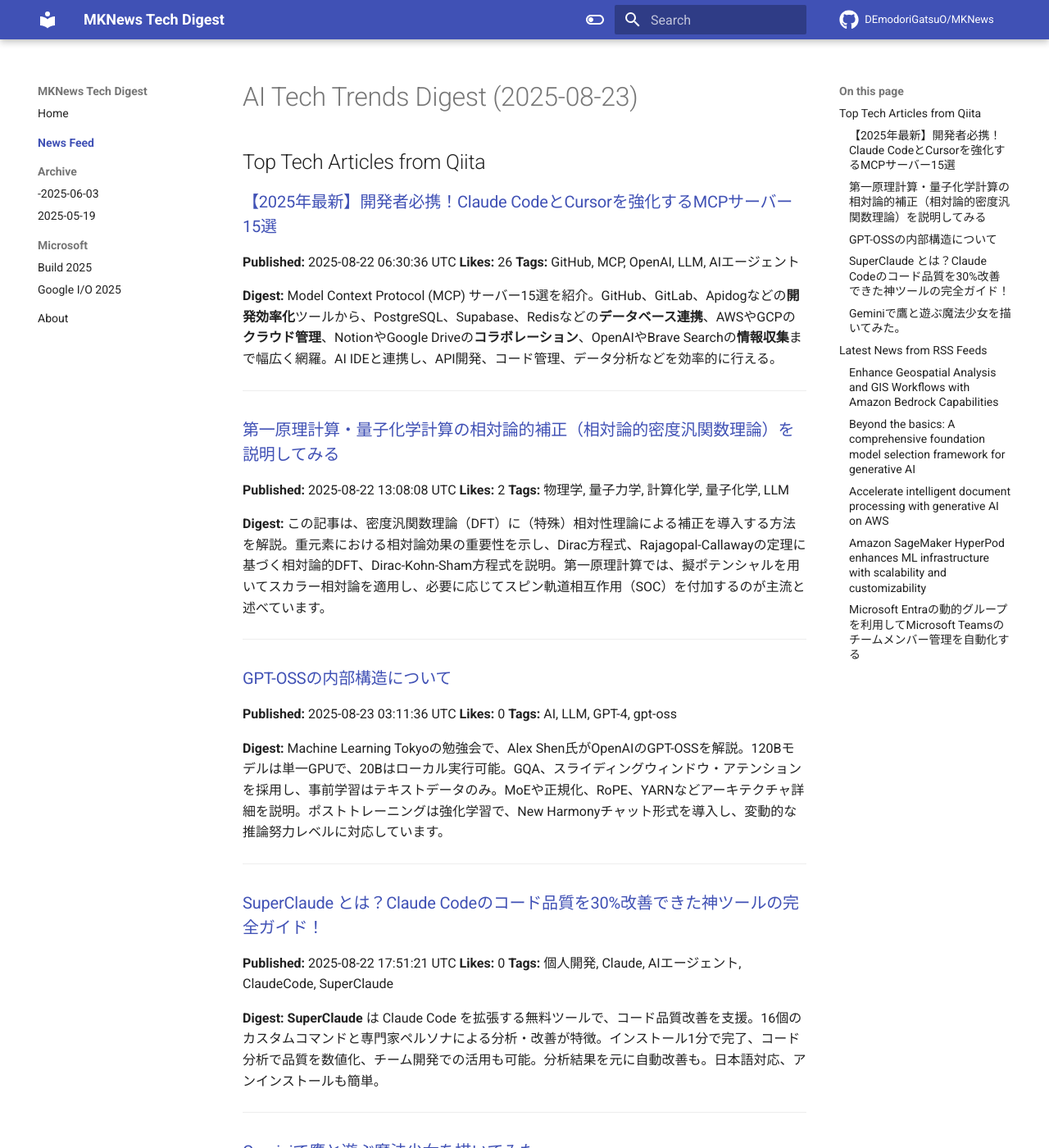
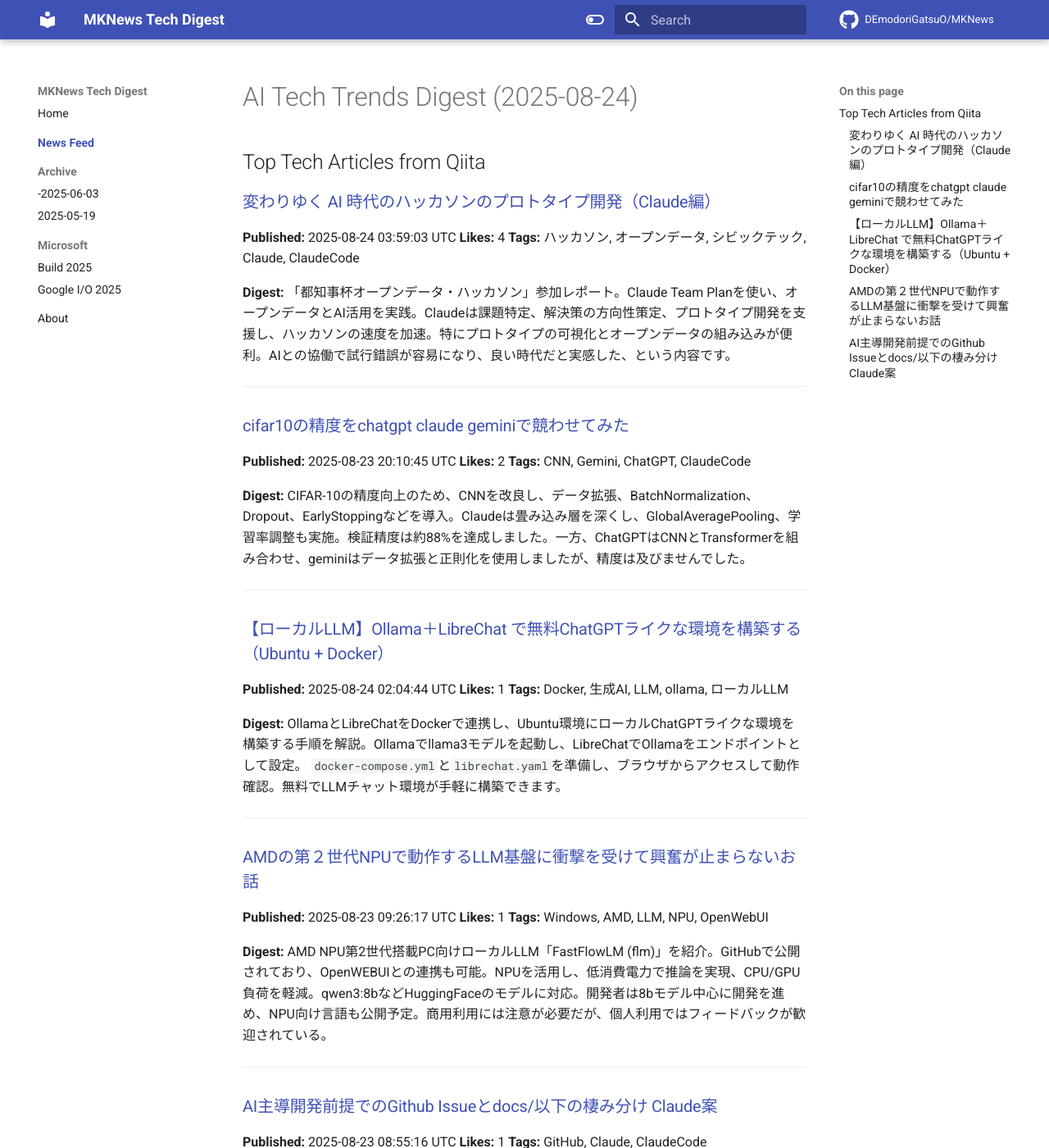
Before and after one commit to DEmodoriGatsuO/MKNews, an MkDocs documentation site: the page built from docs/news/index.md, in a window 1280 px wide and 1400 px high. Shown: the whole window at 82% size. Built offline with MkDocs 1.6.1 and Material for MkDocs 9.7.7, drawn with Linux system fonts in a browser that asks for light colours; comment, search, counter and statistics services are not loaded; some of the changed text lies outside the part shown.

Commit message:
Automated AI Tech Digest - 2025-08-24

```diff
--- a/docs/news/index.md
+++ b/docs/news/index.md
@@ -1,108 +1,55 @@
-# AI Tech Trends Digest (2025-08-23)
+# AI Tech Trends Digest (2025-08-24)
 
 
 ## Top Tech Articles from Qiita
 
 
-### [【2025年最新】開発者必携！Claude CodeとCursorを強化するMCPサーバー15選](https://qiita.com/satokenichi/items/afa59c3605825bdf76f8)
-**Published:** 2025-08-22 06:30:36 UTC
-**Likes:** 26
-**Tags:** GitHub, MCP, OpenAI, LLM, AIエージェント
+### [変わりゆく AI 時代のハッカソンのプロトタイプ開発（Claude編）](https://qiita.com/t-kurasawa/items/cf52e8246a35aed8729c)
+**Published:** 2025-08-24 03:59:03 UTC
+**Likes:** 4
+**Tags:** ハッカソン, オープンデータ, シビックテック, Claude, ClaudeCode
 
 **Digest:**
-Model Context Protocol (MCP) サーバー15選を紹介。GitHub、GitLab、Apidogなどの**開発効率化**ツールから、PostgreSQL、Supabase、Redisなどの**データベース連携**、AWSやGCPの**クラウド管理**、NotionやGoogle Driveの**コラボレーション**、OpenAIやBrave Searchの**情報収集**まで幅広く網羅。AI IDEと連携し、API開発、コード管理、データ分析などを効率的に行える。
+「都知事杯オープンデータ・ハッカソン」参加レポート。Claude Team Planを使い、オープンデータとAI活用を実践。Claudeは課題特定、解決策の方向性策定、プロトタイプ開発を支援し、ハッカソンの速度を加速。特にプロトタイプの可視化とオープンデータの組み込みが便利。AIとの協働で試行錯誤が容易になり、良い時代だと実感した、という内容です。
 
 ---
 
-### [第一原理計算・量子化学計算の相対論的補正（相対論的密度汎関数理論）を説明してみる](https://qiita.com/dc1394/items/c60550b771145cf1853d)
-**Published:** 2025-08-22 13:08:08 UTC
+### [cifar10の精度をchatgpt claude geminiで競わせてみた](https://qiita.com/mikannotishiryou/items/095b373379ce086d033a)
+**Published:** 2025-08-23 20:10:45 UTC
 **Likes:** 2
-**Tags:** 物理学, 量子力学, 計算化学, 量子化学, LLM
+**Tags:** CNN, Gemini, ChatGPT, ClaudeCode
 
 **Digest:**
-この記事は、密度汎関数理論（DFT）に（特殊）相対性理論による補正を導入する方法を解説。重元素における相対論効果の重要性を示し、Dirac方程式、Rajagopal-Callawayの定理に基づく相対論的DFT、Dirac-Kohn-Sham方程式を説明。第一原理計算では、擬ポテンシャルを用いてスカラー相対論を適用し、必要に応じてスピン軌道相互作用（SOC）を付加するのが主流と述べています。
+CIFAR-10の精度向上のため、CNNを改良し、データ拡張、BatchNormalization、Dropout、EarlyStoppingなどを導入。Claudeは畳み込み層を深くし、GlobalAveragePooling、学習率調整も実施。検証精度は約88%を達成しました。一方、ChatGPTはCNNとTransformerを組み合わせ、geminiはデータ拡張と正則化を使用しましたが、精度は及びませんでした。
 
 ---
 
-### [GPT-OSSの内部構造について](https://qiita.com/coolandsmartrr/items/7d8b283a4793c37066d3)
-**Published:** 2025-08-23 03:11:36 UTC
-**Likes:** 0
-**Tags:** AI, LLM, GPT-4, gpt-oss
+### [【ローカルLLM】Ollama＋LibreChat で無料ChatGPTライクな環境を構築する（Ubuntu + Docker）](https://qiita.com/ko-he-8/items/859da034014736119a61)
+**Published:** 2025-08-24 02:04:44 UTC
+**Likes:** 1
+**Tags:** Docker, 生成AI, LLM, ollama, ローカルLLM
 
 **Digest:**
-Machine Learning Tokyoの勉強会で、Alex Shen氏がOpenAIのGPT-OSSを解説。120Bモデルは単一GPUで、20Bはローカル実行可能。GQA、スライディングウィンドウ・アテンションを採用し、事前学習はテキストデータのみ。MoEや正規化、RoPE、YARNなどアーキテクチャ詳細を説明。ポストトレーニングは強化学習で、New Harmonyチャット形式を導入し、変動的な推論努力レベルに対応しています。
+OllamaとLibreChatをDockerで連携し、Ubuntu環境にローカルChatGPTライクな環境を構築する手順を解説。Ollamaでllama3モデルを起動し、LibreChatでOllamaをエンドポイントとして設定。 `docker-compose.yml`と`librechat.yaml`を準備し、ブラウザからアクセスして動作確認。無料でLLMチャット環境が手軽に構築できます。
 
 ---
 
-### [SuperClaude とは？Claude Codeのコード品質を30%改善できた神ツールの完全ガイド！](https://qiita.com/tomada/items/2eb1b0623c9f59424235)
-**Published:** 2025-08-22 17:51:21 UTC
-**Likes:** 0
-**Tags:** 個人開発, Claude, AIエージェント, ClaudeCode, SuperClaude
+### [AMDの第２世代NPUで動作するLLM基盤に衝撃を受けて興奮が止まらないお話](https://qiita.com/yoheier/items/8ca764b0b95ab5b9d51e)
+**Published:** 2025-08-23 09:26:17 UTC
+**Likes:** 1
+**Tags:** Windows, AMD, LLM, NPU, OpenWebUI
 
 **Digest:**
-**SuperClaude** は Claude Code を拡張する無料ツールで、コード品質改善を支援。16個のカスタムコマンドと専門家ペルソナによる分析・改善が特徴。インストール1分で完了、コード分析で品質を数値化、チーム開発での活用も可能。分析結果を元に自動改善も。日本語対応、アンインストールも簡単。
+AMD NPU第2世代搭載PC向けローカルLLM「FastFlowLM (flm)」を紹介。GitHubで公開されており、OpenWEBUIとの連携も可能。NPUを活用し、低消費電力で推論を実現、CPU/GPU負荷を軽減。qwen3:8bなどHuggingFaceのモデルに対応。開発者は8bモデル中心に開発を進め、NPU向け言語も公開予定。商用利用には注意が必要だが、個人利用ではフィードバックが歓迎されている。
 
 ---
 
-### [Geminiで鷹と遊ぶ魔法少女を描いてみた。](https://qiita.com/nori-channel/items/ec8379f98eed3203a091)
-**Published:** 2025-08-22 14:15:13 UTC
-**Likes:** 0
-**Tags:** Gemini
+### [AI主導開発前提でのGithub Issueとdocs/以下の棲み分け Claude案](https://qiita.com/awakia/items/ddbbb6755fe785d5fae3)
+**Published:** 2025-08-23 08:55:16 UTC
+**Likes:** 1
+**Tags:** GitHub, Claude, ClaudeCode
 
 **Digest:**
-Geminiで「風の鷹と遊ぶ魔法少女」を描くプロンプトを実行し、その結果の画像を公開。可愛らしいイラストが生成され、その出来栄えを「可愛い」と評価。何かの役に立てばという思いを込めており、シンプルなまとめとなっている。
+プロジェクトドキュメント運用ガイドは、**README.md**で概要を示し、**CLAUDE.md**でAI開発コンテキストを定義。ディレクトリ構造は、**docs/**以下にガイド、機能詳細、意思決定を整理し、AIとの協働を促進。新機能開発フローや自動化スクリプトも整備。成功指標は、新規参加者の迅速な開発開始、AIによる正確な実装、過去の設計判断の容易な理解、ドキュメント更新漏れの抑制。
 
 ---
-
-## Latest News from RSS Feeds
-
-
-### [Enhance Geospatial Analysis and GIS Workflows with Amazon Bedrock Capabilities](https://aws.amazon.com/blogs/machine-learning/enhance-geospatial-analysis-and-gis-workflows-with-amazon-bedrock-capabilities/)
-**Source:** AWS ML Blog
-**Published:** 2025-08-22 17:54:38 UTC
-**Tags:** Amazon Bedrock, Artificial Intelligence, Intermediate (200)
-
-**Digest:**
-地理空間データと生成AIを組み合わせ、効率的なインサイト創出を目指す。Amazon Bedrockを活用し、LLMとGISを統合、RAGやエージェントワークフローで分析を簡素化。本記事では、地震分析エージェントを例に、Amazon RedshiftとAmazon Bedrock Agentsを用いて、自然言語でのクエリを可能にする方法を解説しています。
-
----
-
-### [Beyond the basics: A comprehensive foundation model selection framework for generative AI](https://aws.amazon.com/blogs/machine-learning/beyond-the-basics-a-comprehensive-foundation-model-selection-framework-for-generative-ai/)
-**Source:** AWS ML Blog
-**Published:** 2025-08-22 17:31:28 UTC
-**Tags:** Amazon Bedrock, Artificial Intelligence, Best Practices, Foundation models, Generative AI, Thought Leadership
-
-**Digest:**
-Amazon BedrockでFoundation Modelsを選択する際の包括的な評価方法を紹介。従来の精度・速度・コストに加え、タスクパフォーマンス、アーキテクチャ特性、運用面、責任あるAI属性を考慮した多次元評価が重要。4段階評価手法で、要件定義、モデル選定、性能評価、分析を実施。A/Bテスト、継続的評価も推奨。業界特有の要件も考慮し、ビジネス目標に沿ったモデル選択を。
-
----
-
-### [Accelerate intelligent document processing with generative AI on AWS](https://aws.amazon.com/blogs/machine-learning/accelerate-intelligent-document-processing-with-generative-ai-on-aws/)
-**Source:** AWS ML Blog
-**Published:** 2025-08-22 17:26:31 UTC
-**Tags:** Amazon Bedrock Data Automation, Generative AI
-
-**Digest:**
-AWSが提供するオープンソースの**GenAI IDP Accelerator**を紹介。これは、請求書、契約書などの文書から情報を**自動抽出**するソリューションで、**OCR**や**LLM**を活用。**AWS**の様々なサービスを使い、数日で構築可能。**Competiscan**や**Ricoh**での導入事例も。GitHubリポジトリで利用可能。
-
----
-
-### [Amazon SageMaker HyperPod enhances ML infrastructure with scalability and customizability](https://aws.amazon.com/blogs/machine-learning/amazon-sagemaker-hyperpod-enhances-ml-infrastructure-with-scalability-and-customizability/)
-**Source:** AWS ML Blog
-**Published:** 2025-08-22 17:14:39 UTC
-**Tags:** Advanced (300), Amazon SageMaker, Amazon SageMaker AI, Amazon SageMaker HyperPod, Compute, Launch, Technical How-to
-
-**Digest:**
-Amazon SageMaker HyperPodは、大規模な基盤モデルのトレーニングと推論を最適化するインフラです。 新機能として、クラスタのスケーラビリティを向上させる「Continuous provisioning」と、ソフトウェアを事前に設定できる「カスタムAMI」が登場。EC2インスタンスへのSSHアクセスや、Cronジョブによるソフトウェアアップデート、ローリングアップデートによる安全なデプロイも可能になり、柔軟性と管理性が向上しました。
-
----
-
-### [Microsoft Entraの動的グループを利用してMicrosoft Teamsのチームメンバー管理を自動化する](https://blog.jbs.co.jp/entry/2025/08/22/164137)
-**Source:** JBS Blog
-**Published:** 2025-08-22 07:41:37 UTC
-**Tags:** Microsoft Entra ID, Microsoft Teams
-
-**Digest:**
-Microsoft Teamsのチーム管理で、部署メンバー改廃の手間に課題を感じている方へ。Microsoft Entraの部署プロパティを利用した動的グループで、チームメンバー管理を自動化できます。本記事では、動的グループ作成、チーム変換の手順、挙動を解説し、チーム所有者がメンバー管理できない点や、動的メンバーシップルールによる運用についても触れます。
-
----
```
